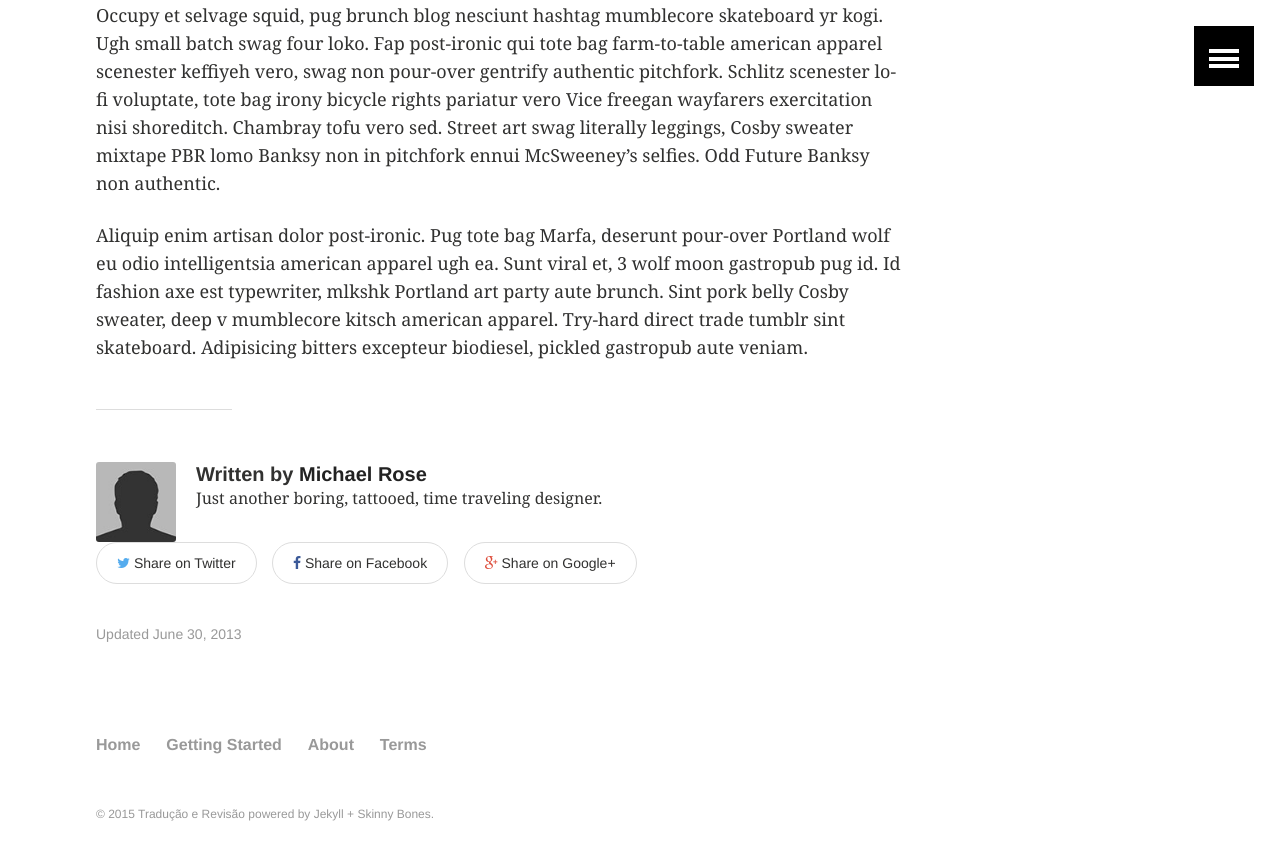
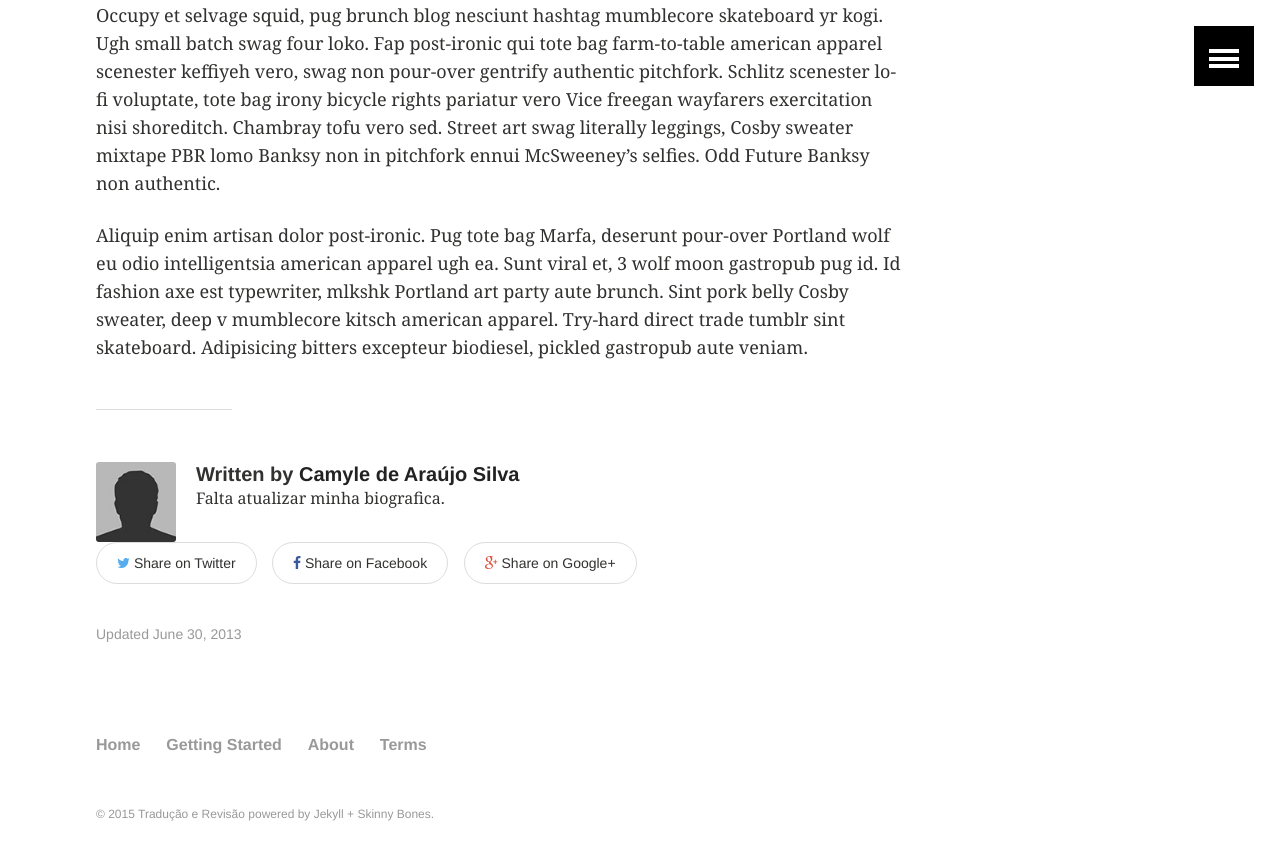
Before and after one commit to camyle/camyle.github.io, a Jekyll site: the page built from _posts/artigos/2013-05-23-readability-feature-post.md, in a window 1280 px wide and 900 px high, scrolled down 3183 px. Shown: the top 860 px of the window. Built offline with Jekyll 4.4.1, drawn with Linux system fonts in a browser that asks for light colours.

Commit message:
Atualização da configuração

```diff
--- a/_config.yml
+++ b/_config.yml
@@ -22,17 +22,17 @@ gems:
 
 # Site owner
 owner:
-  name: Michael Rose
-  web: http://mademistakes.com
-  email: michael@mademistakes.com
-  twitter: mmistakes
-  bio: "Just another boring, tattooed, time traveling designer."
+  name: Camyle de Araújo Silva
+  web: http://camyle.github.io
+  email: camyletrad@gmail.com
+  twitter:
+  bio: "Falta atualizar minha biografica."
   avatar: bio-photo.jpg # 160x160 px image for author byline
   google:
-    plus: +MichaelRoseDesign
-    ad-client: ca-pub-7328585512091257
-    ad-slot: 3049671934
-  disqus-shortname:
+    plus:
+    ad-client:
+    ad-slot:
+  disqus-shortname: camyle
 
 
 exclude: ["lib", "config.rb", ".sass-cache", "Capfile", "config", "log", "Rakefile", "Rakefile.rb", "tmp", "*.sublime-project", "*.sublime-workspace", "Gemfile", "Gemfile.lock", "README.md", "LICENSE", "node_modules", "Gruntfile.js", "package.json"]
```
